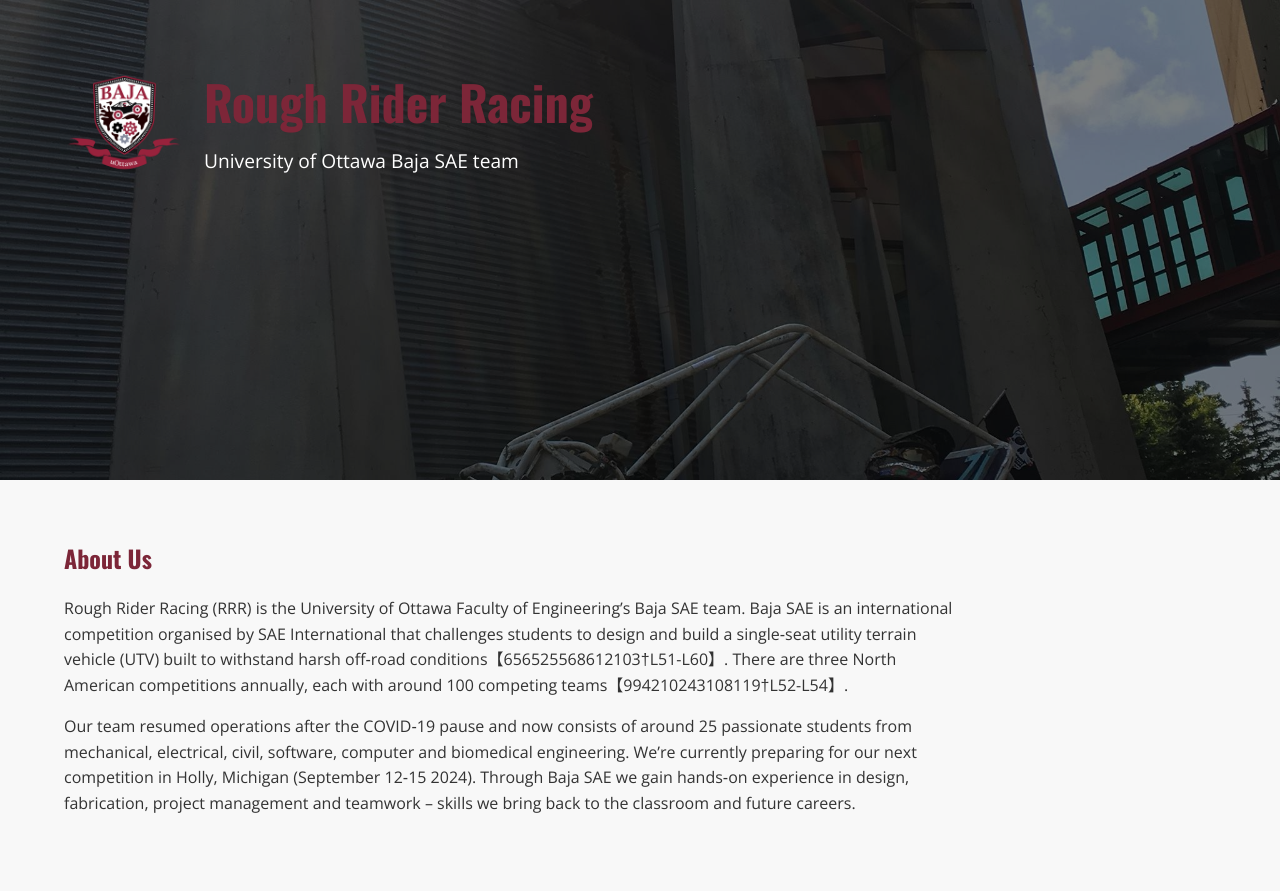
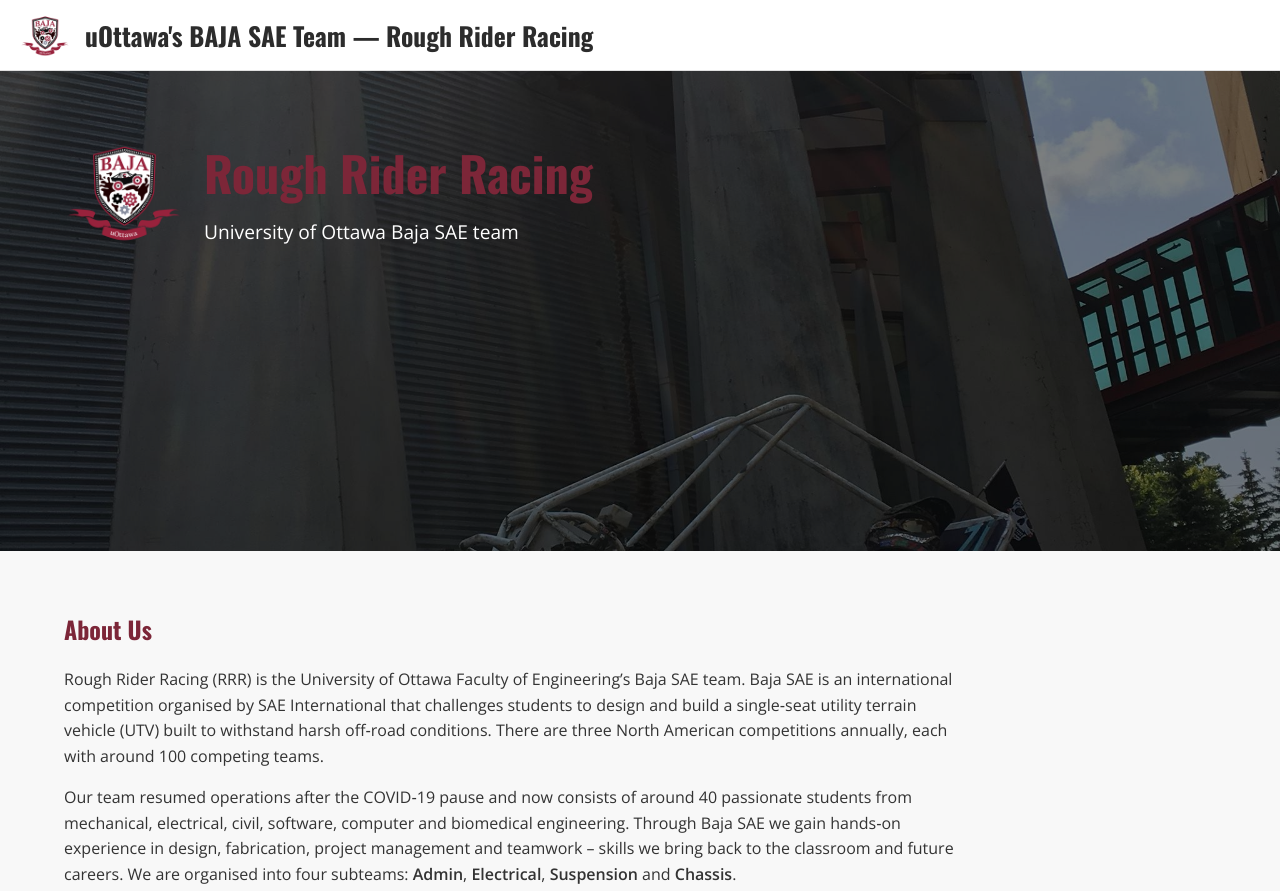
Before and after one commit to BajaUOttawa/baja-site, a plain HTML site: page index.html in a window 1280 px wide. Shown: the top 891 px of the page. Drawn offline with nearby package versions, Linux system fonts and the light colour scheme.

Commit message:
Refine site: update header, about section, team info; remove older logo; add new gallery images

```diff
--- a/index.html
+++ b/index.html
@@ -9,6 +9,12 @@
   <link href="https://fonts.googleapis.com/css2?family=Oswald:wght@400;500;700&family=Open+Sans:wght@300;400;600&display=swap" rel="stylesheet" />
 </head>
 <body>
+  <!-- Top header -->
+  <header class="top-header">
+    <img src="crest.png" alt="Baja uOttawa crest" class="header-logo" />
+    <h1 class="header-title">uOttawa's BAJA SAE Team&nbsp;—&nbsp;Rough Rider Racing</h1>
+  </header>
+
   <!-- Hero section -->
   <header class="hero">
     <div class="overlay">
@@ -26,10 +32,10 @@
   <section id="about" class="about container">
     <h2>About Us</h2>
     <p>
-      Rough Rider Racing (RRR) is the University of Ottawa Faculty of Engineering’s Baja SAE team. Baja SAE is an international competition organised by SAE International that challenges students to design and build a single‑seat utility terrain vehicle (UTV) built to withstand harsh off‑road conditions【656525568612103†L51-L60】. There are three North American competitions annually, each with around 100 competing teams【994210243108119†L52-L54】.
+      Rough Rider Racing (RRR) is the University of Ottawa Faculty of Engineering’s Baja SAE team. Baja SAE is an international competition organised by SAE International that challenges students to design and build a single‑seat utility terrain vehicle (UTV) built to withstand harsh off‑road conditions. There are three North American competitions annually, each with around 100 competing teams.
     </p>
     <p>
-      Our team resumed operations after the COVID‑19 pause and now consists of around 25 passionate students from mechanical, electrical, civil, software, computer and biomedical engineering. We’re currently preparing for our next competition in Holly, Michigan (September 12‑15 2024).  Through Baja SAE we gain hands‑on experience in design, fabrication, project management and teamwork – skills we bring back to the classroom and future careers.
+      Our team resumed operations after the COVID‑19 pause and now consists of around 40 passionate students from mechanical, electrical, civil, software, computer and biomedical engineering. Through Baja SAE we gain hands‑on experience in design, fabrication, project management and teamwork – skills we bring back to the classroom and future careers. We are organised into four subteams: <strong>Admin</strong>, <strong>Electrical</strong>, <strong>Suspension</strong> and <strong>Chassis</strong>.
     </p>
   </section>
 
@@ -40,7 +46,9 @@
       <div class="grid-item"><img src="bajacar.jpg" alt="Baja car and formula car" /></div>
       <div class="grid-item"><img src="BAJAWebsitePic.jpg" alt="Baja buggy climbing" /></div>
       <div class="grid-item"><img src="bajacar2.jpg" alt="Baja buggy on track" /></div>
-      <div class="grid-item"><img src="rrr_logo.png" alt="Rough Rider Racing logo" /></div>
+      <div class="grid-item"><img src="team1.jpeg" alt="Rough Rider Racing team members" /></div>
+      <div class="grid-item"><img src="team2.jpeg" alt="Team members in the machine shop" /></div>
+      <div class="grid-item"><img src="team3.jpeg" alt="Rough Rider Racing group photo" /></div>
     </div>
   </section>
 
--- a/style.css
+++ b/style.css
@@ -9,6 +9,33 @@ html, body {
   font-family: 'Open Sans', sans-serif;
   color: #333;
   background-color: #f8f8f8;
+}
+
+/* Top header styles */
+.top-header {
+  background-color: #ffffff;
+  display: flex;
+  align-items: center;
+  justify-content: flex-start;
+  padding: 10px 20px;
+  border-bottom: 1px solid #e0e0e0;
+  position: sticky;
+  top: 0;
+  z-index: 1000;
+}
+
+.top-header .header-logo {
+  height: 50px;
+  width: auto;
+  margin-right: 15px;
+}
+
+.top-header .header-title {
+  font-family: 'Oswald', sans-serif;
+  font-size: 1.6rem;
+  font-weight: 600;
+  color: #2c2c2c;
+  margin: 0;
 }
 
 /* Utility classes */
```
Also changed, not shown: team1.jpeg (added), team2.jpeg (added), team3.jpeg (added).
